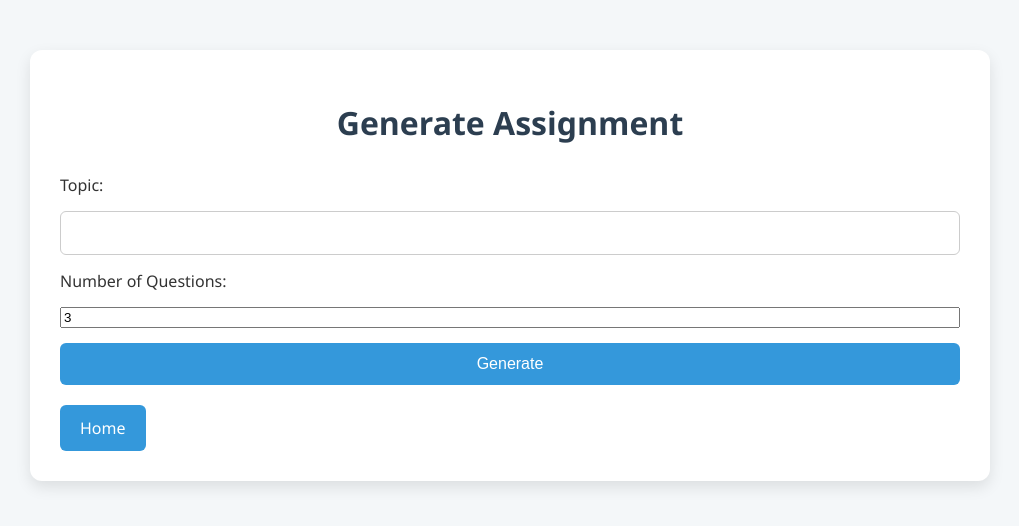
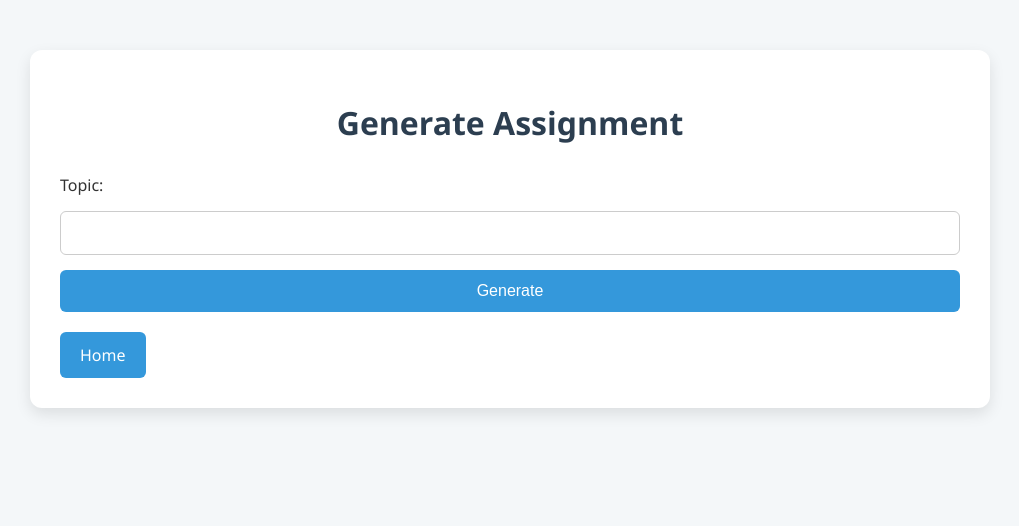
Before and after one commit to Harsha30012005/IARE-WORKSHOP-AI, a Flask app: page /generate in a window 1280 px wide. Shown: the top 526 px of the page, without its empty margins (130-1149 px from the left). Run offline with Flask 3, Linux system fonts and the light colour scheme.

Commit message:
commit all

```diff
--- a/app.py
+++ b/app.py
@@ -105,12 +105,8 @@ def generate():
     assignment = ""
     if request.method == 'POST':
         topic = request.form.get('topic')
-        num_questions = request.form.get('num_questions', 3)  # default to 3 if not provided
-        prompt = PromptTemplate(
-            input_variables=["topic", "num_questions"],
-            template="Generate a short {num_questions}-question assignment on the topic: {topic}"
-        )
-        raw_assignment = conversation.run(prompt.format(topic=topic, num_questions=num_questions))
+        assignment_prompt = f"Generate a short 3-question assignment on the topic: {topic}"
+        raw_assignment = conversation.run(assignment_prompt)
         assignment = Markup(raw_assignment.replace('\n', '<br>'))
     return render_template("generate.html", assignment=assignment)
 
--- a/templates/generate.html
+++ b/templates/generate.html
@@ -28,8 +28,6 @@
         <form method="post" action="/generate">
             <label for="topic">Topic:</label>
             <input type="text" id="topic" name="topic" required>
-            Number of Questions: <input type="number" name="num_questions" min="1" max="10" value="3" required>
-
             <input type="submit" value="Generate">
         </form>
 
```
